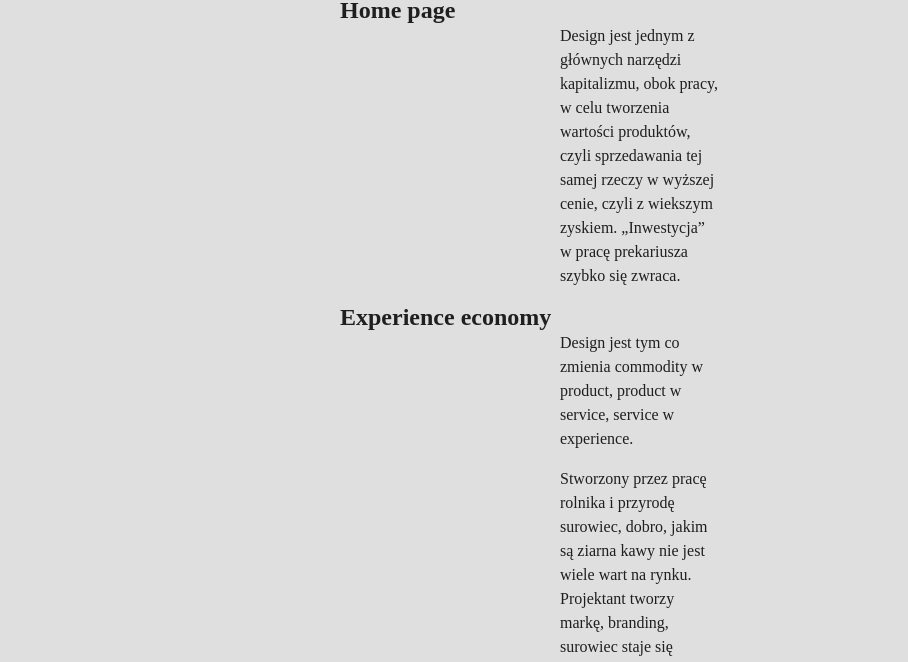
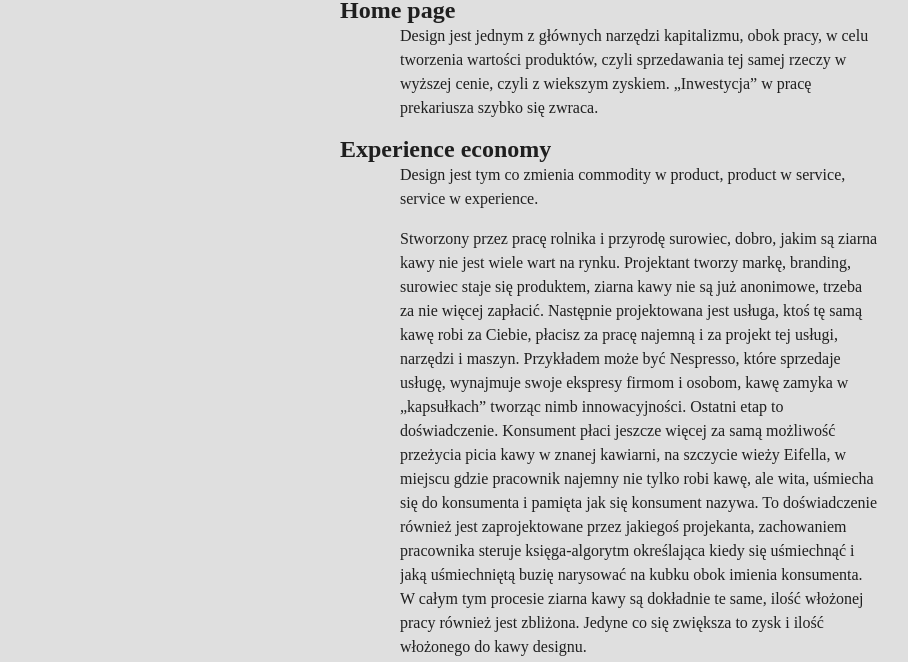
Before and after one commit to MeosR/antykapitalizm, a plain HTML site: page index.html in a window 1280 px wide. Shown: the part 126-788 px from the top of the page, without its empty margins (0-908 px from the left). Drawn offline with Linux system fonts and the light colour scheme.

Commit message:
Update style.css

```diff
--- a/style.css
+++ b/style.css
@@ -6,7 +6,7 @@ p {
    margin:0 auto;
    font-size: 1em;
    overflow: hidden;
-   max-width: 10em;
+   max-width: 30em;
    color: rgb(31, 31, 31);
    padding-bottom: 1em;
    line-height: 1.5;
```
